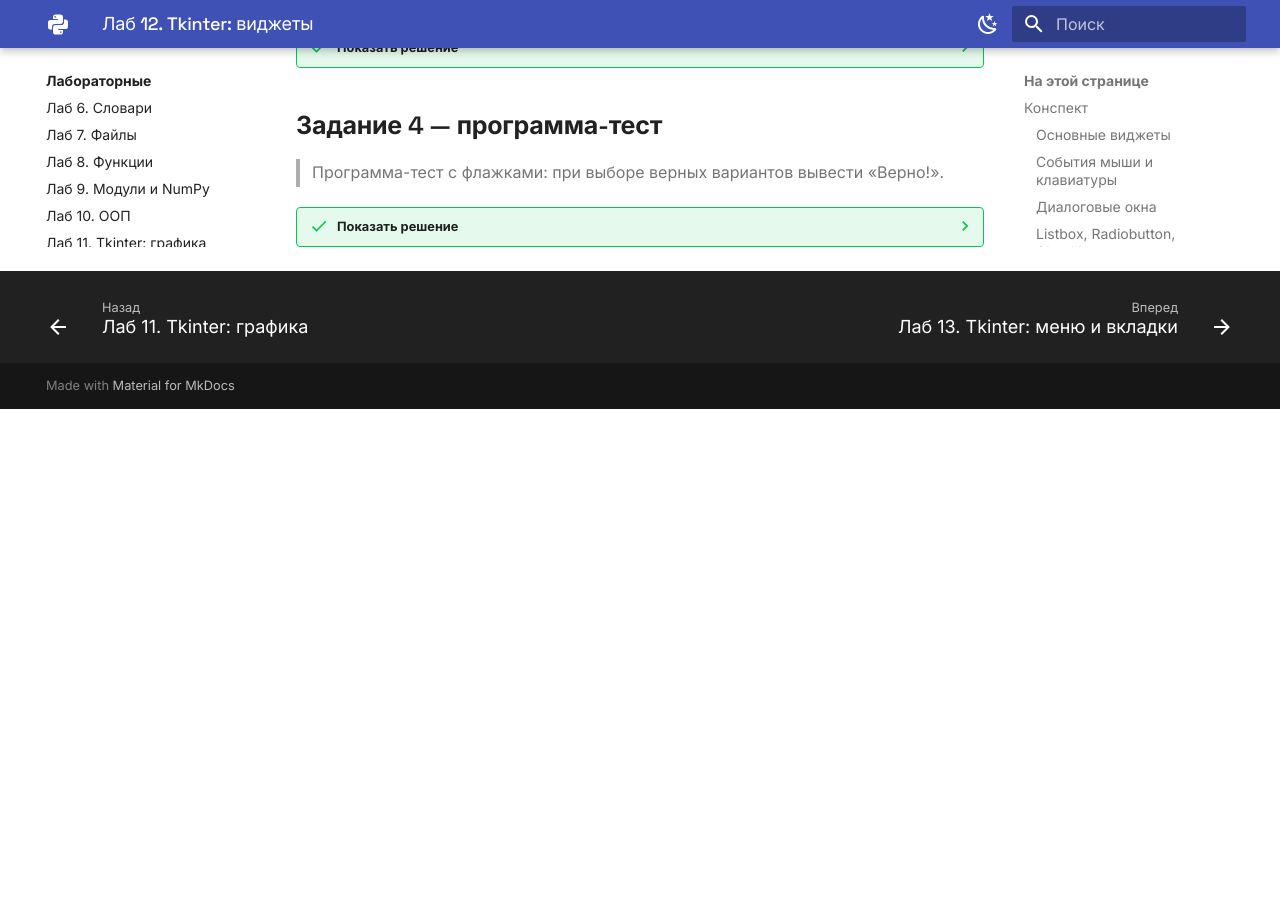
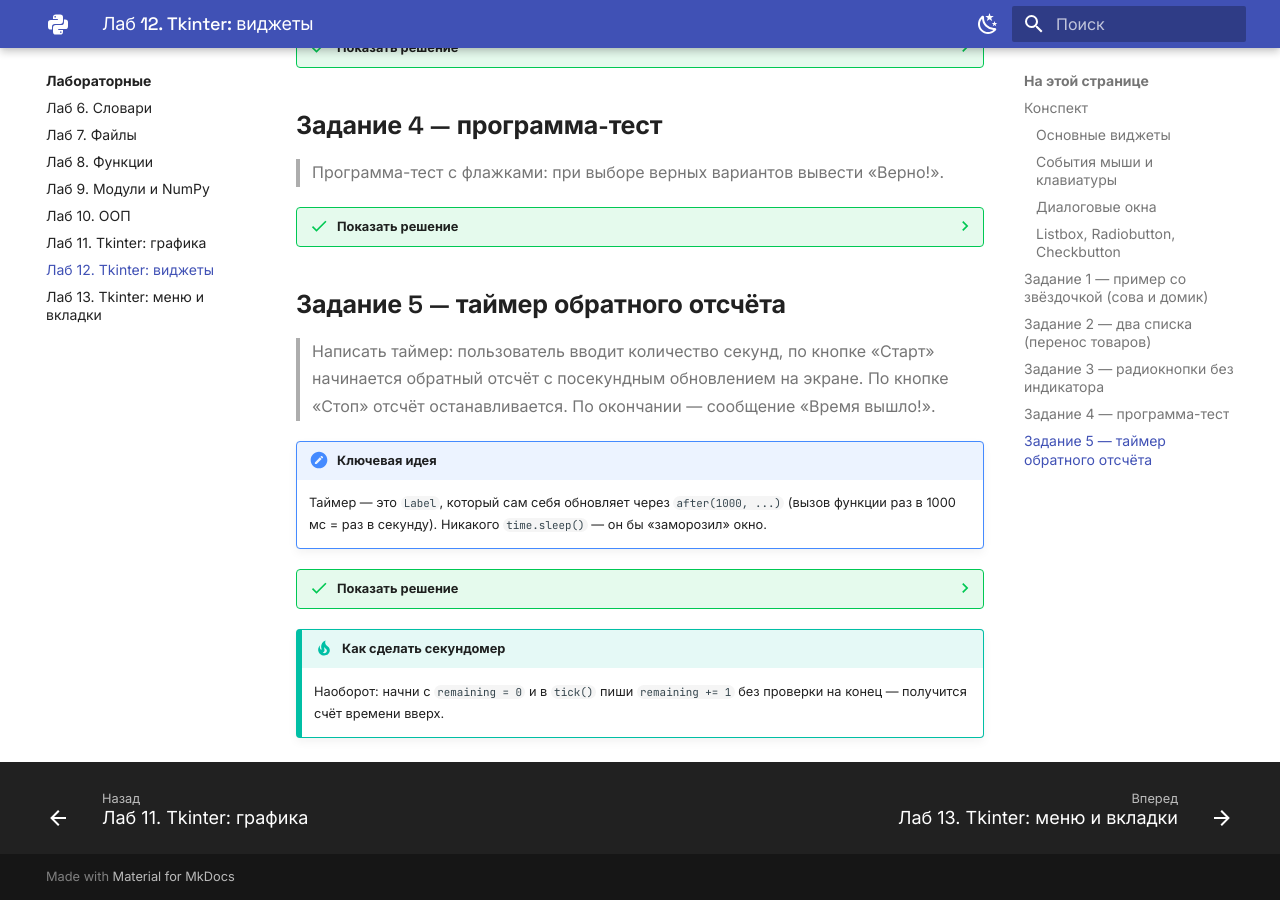
Before and after one commit to Artirain/python-course, an MkDocs documentation site: the page built from docs/labs/lab12.md, in a window 1280 px wide and 900 px high, scrolled down 1953 px. Built offline with MkDocs 1.6.1 and Material for MkDocs 9.7.7, drawn with Linux system fonts in a browser that asks for light colours; before the commit the page ends 2362 px from its top, so only the background shows below that.

Commit message:
add countdown timer task to tkinter widgets lab

````diff
--- a/docs/labs/lab12.md
+++ b/docs/labs/lab12.md
@@ -212,3 +212,69 @@ Checkbutton(tk, text="B", variable=var, onvalue=1, offvalue=0)  # флажок
 
     tk.mainloop()
     ```
+
+## Задание 5 — таймер обратного отсчёта
+
+> Написать таймер: пользователь вводит количество секунд, по кнопке «Старт»
+> начинается обратный отсчёт с посекундным обновлением на экране. По кнопке
+> «Стоп» отсчёт останавливается. По окончании — сообщение «Время вышло!».
+
+!!! note "Ключевая идея"
+    Таймер — это `Label`, который сам себя обновляет через `after(1000, ...)`
+    (вызов функции раз в 1000 мс = раз в секунду). Никакого `time.sleep()` —
+    он бы «заморозил» окно.
+
+??? success "Показать решение"
+
+    ```python
+    from tkinter import *
+    from tkinter.messagebox import showinfo
+
+    running = False         # флаг: идёт ли отсчёт (для кнопки «Стоп»)
+
+    def tick():
+        global remaining, running
+        if not running:                 # нажали «Стоп» — выходим
+            return
+        # обновляем метку в формате мм:сс
+        label.config(text=f"{remaining // 60:02d}:{remaining % 60:02d}")
+        if remaining <= 0:              # время закончилось
+            running = False
+            showinfo("Таймер", "Время вышло!")
+            return
+        remaining -= 1
+        tk.after(1000, tick)            # повторить через 1 секунду
+
+    def start():
+        global remaining, running
+        if running:                     # защита от повторного запуска
+            return
+        remaining = int(entry.get())    # берём число секунд из поля ввода
+        running = True
+        tick()
+
+    def stop():
+        global running
+        running = False                 # tick() сам остановится
+
+    tk = Tk()
+    tk.title("Таймер")
+    tk.geometry("250x180")
+
+    Label(tk, text="Секунд:").pack(pady=5)
+    entry = Entry(tk, justify="center")
+    entry.insert(0, "10")               # значение по умолчанию
+    entry.pack()
+
+    label = Label(tk, text="00:00", font="Arial 32")   # табло таймера
+    label.pack(pady=10)
+
+    Button(tk, text="Старт", command=start).pack(side=LEFT, padx=20)
+    Button(tk, text="Стоп", command=stop).pack(side=RIGHT, padx=20)
+
+    tk.mainloop()
+    ```
+
+!!! tip "Как сделать секундомер"
+    Наоборот: начни с `remaining = 0` и в `tick()` пиши `remaining += 1` без
+    проверки на конец — получится счёт времени вверх.
````
